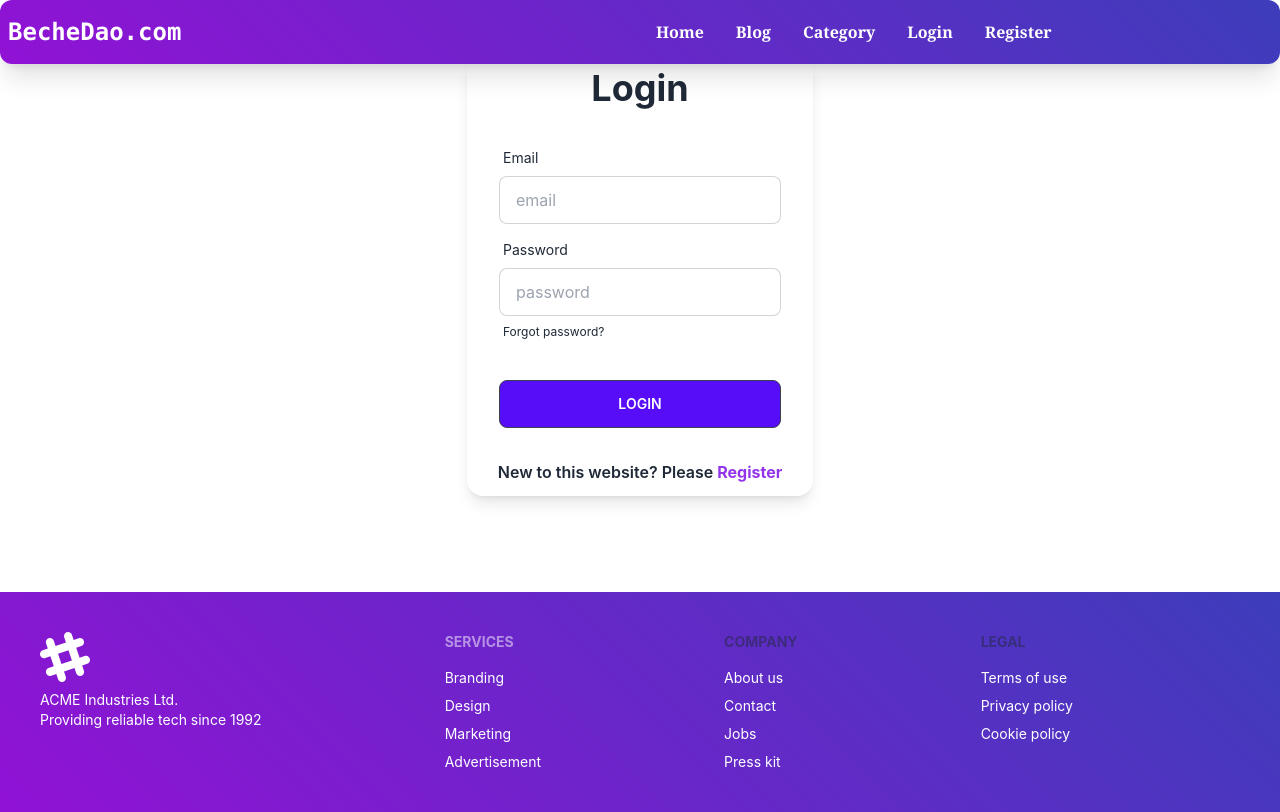
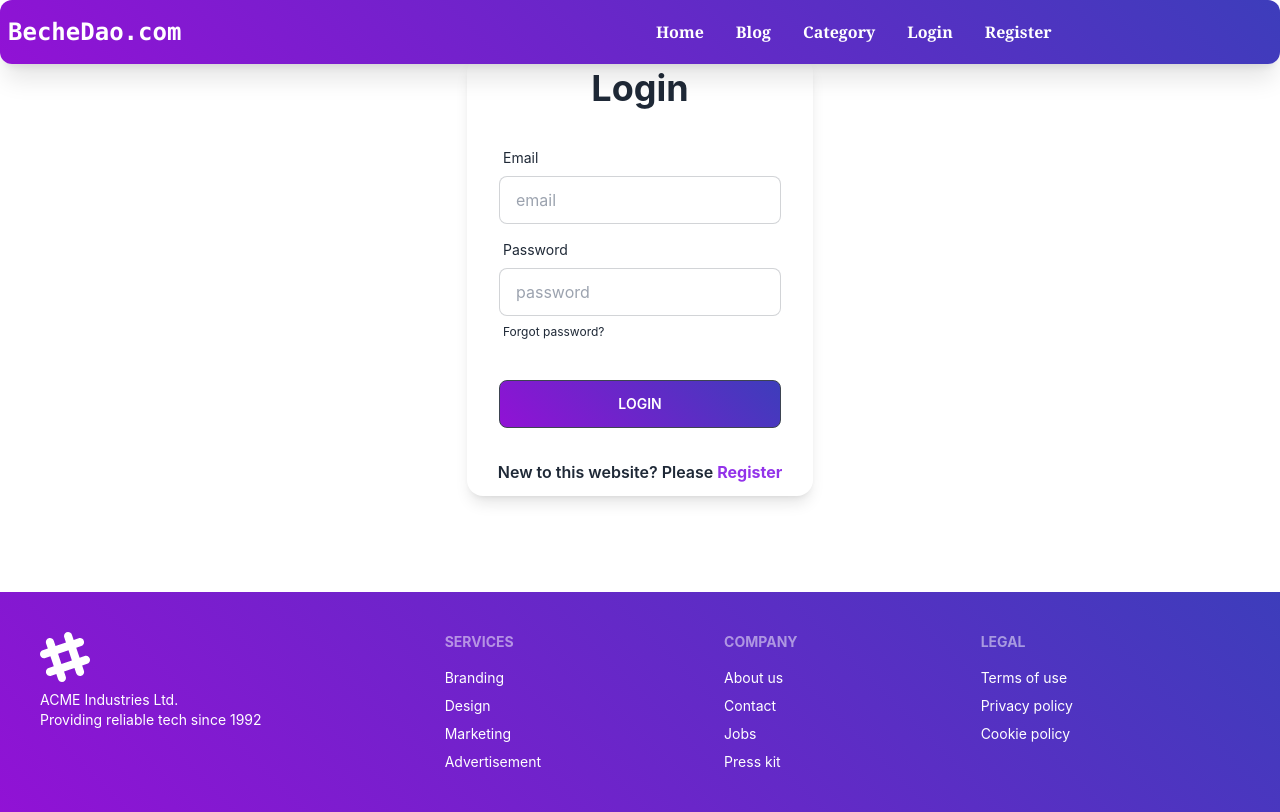
Before and after one commit to JulianaTonu/Resale-website-client, a React (Create React App) app: page /login in a window 1280 px wide. Built offline with nearby package versions, Linux system fonts and the light colour scheme.

Commit message:
Added environment variable

```diff
--- a/src/components/Shared/Footer.js
+++ b/src/components/Shared/Footer.js
@@ -15,14 +15,14 @@ const Footer = () => {
     <a  href='/'className="link link-hover  text-white">Advertisement</a>
   </div>
   <div>
-    <span className="footer-title">Company</span>
+    <span className="footer-title text-white">Company</span>
     <a href='/' className="link link-hover  text-white">About us</a>
     <a  href='/'className="link link-hover  text-white">Contact</a>
     <a href='/' className="link link-hover  text-white">Jobs</a>
     <a href='/' className="link link-hover  text-white">Press kit</a>
   </div>
   <div>
-    <span className="footer-title">Legal</span>
+    <span className="footer-title text-white">Legal</span>
     <a href='/' className="link link-hover  text-white">Terms of use</a>
     <a href='/' className="link link-hover  text-white">Privacy policy</a>
     <a href='/' className="link link-hover  text-white">Cookie policy</a>
--- a/src/components/Shared/Header.js
+++ b/src/components/Shared/Header.js
@@ -4,7 +4,7 @@ import './Header.css'
 
 const Header = () => {
     return (
-        <div className="navbar bg text-grey-200   shadow-xl rounded-xl mb-10 fixed indx">
+        <div className="navbar bg text-grey-200   shadow-xl rounded-xl  fixed indx mb-32">
         <div className="navbar-start">
           <div className="dropdown">
             <label tabIndex={0} className="btn btn-ghost lg:hidden">
--- a/src/components/Shared/Login.js
+++ b/src/components/Shared/Login.js
@@ -16,7 +16,7 @@ const Login = () => {
     }
 
     return (
-        <div className="hero my-18 ">
+        <div className="hero  ">
         <div className="hero-content ">
 
           <div className="card flex-shrink-0 shadow-lg bg-base-100 my-10 py-3">
@@ -43,7 +43,7 @@ const Login = () => {
 
 
               <div className="form-control mt-6">
-                <input type="submit" value="Login" className="btn bg-primary"/>
+                <input type="submit" value="Login" className="btn bg"/>
 
 
               </div>
--- a/src/firebase/firebase.config.js
+++ b/src/firebase/firebase.config.js
@@ -5,12 +5,12 @@ import { initializeApp } from "firebase/app";
 
 // Your web app's Firebase configuration
 const firebaseConfig = {
-  apiKey: "AIzaSyArMxTPe3StAbL7yKDG52bU_zNbbT3fMkw",
-  authDomain: "resale-website-8d51b.firebaseapp.com",
-  projectId: "resale-website-8d51b",
-  storageBucket: "resale-website-8d51b.appspot.com",
-  messagingSenderId: "161262694510",
-  appId: "1:161262694510:web:4c252adec63597dda9f67f"
+  apiKey:process.env.REACT_APP_apiKey,
+  authDomain:process.env.REACT_APP_authDomain,
+  projectId:process.env.REACT_APP_projectId,
+  storageBucket:process.env.REACT_APP_storageBucket,
+  messagingSenderId:process.env.REACT_APP_messagingSenderId,
+  appId:process.env.REACT_APP_appId,
 };
 
 // Initialize Firebase
```
